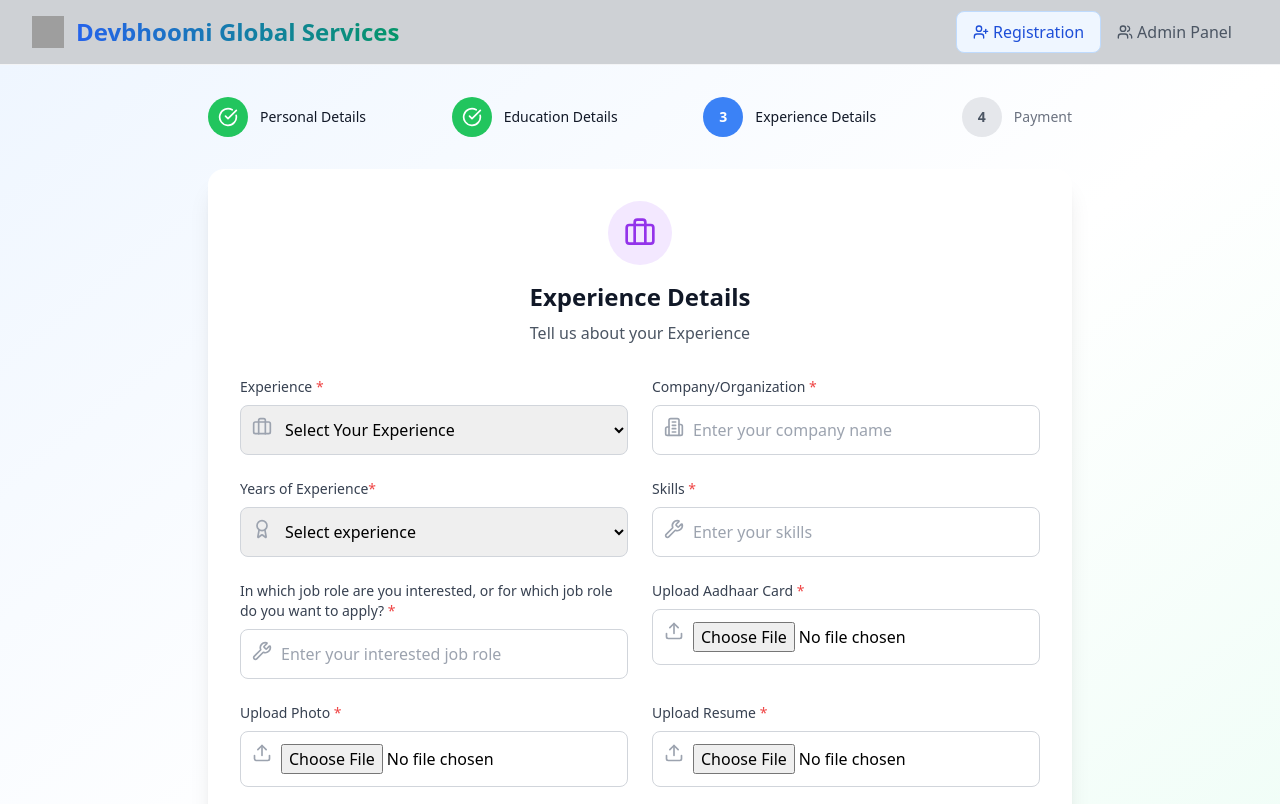
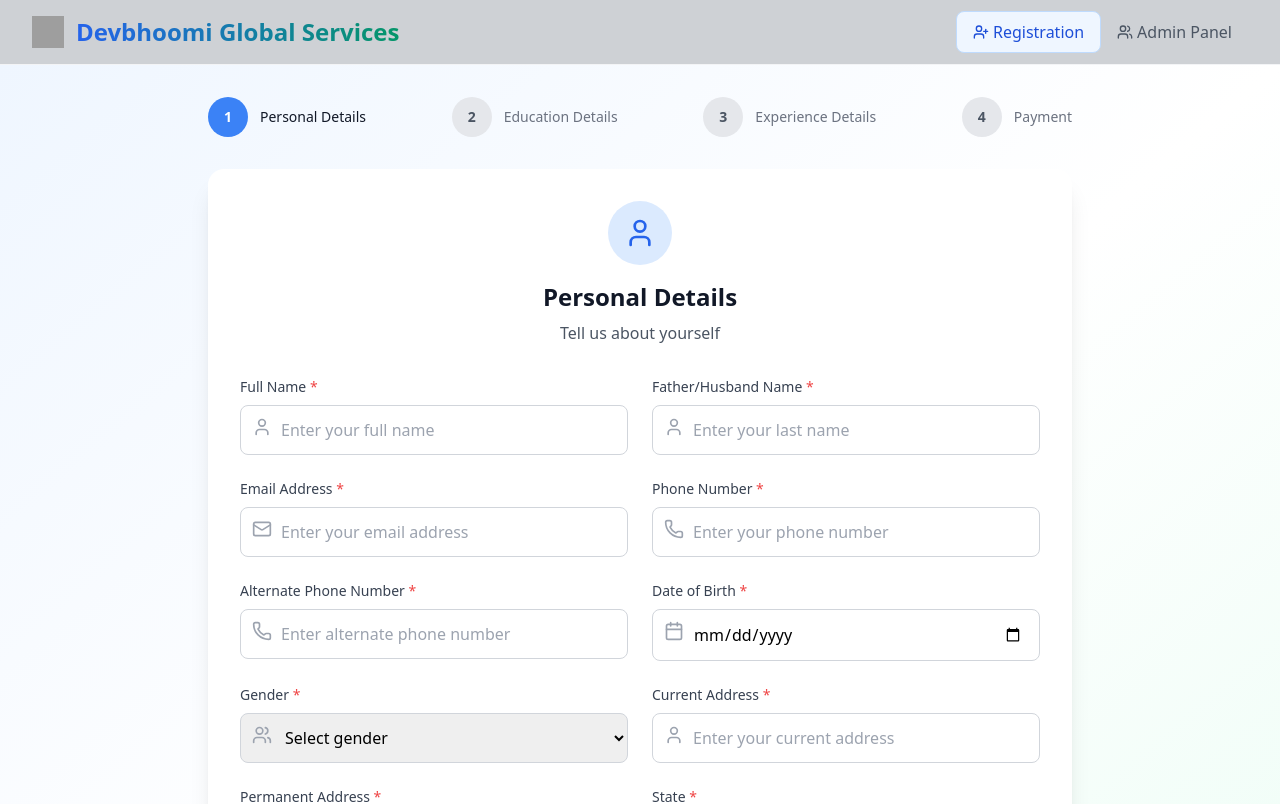
Before and after one commit to Myself-Rohit/devbhoomi-registration, a React (Vite) app in the folder frontend/: page / in a window 1280 px wide. Shown: the top 804 px of the page. Built offline with nearby package versions, Linux system fonts and the light colour scheme; grey boxes are pictures that could not be loaded.

Commit message:
add scroll to top in all steps

```diff
--- a/frontend/src/components/EducationInfoStep.jsx
+++ b/frontend/src/components/EducationInfoStep.jsx
@@ -1,6 +1,10 @@
 import { Percent, Layers, GraduationCap } from "lucide-react";
+import { useEffect } from "react";
 
 export default function EducationInfoStep({ data, onChange, errors }) {
+  // useEffect(() => {
+  //   window.scrollTo(0, 0);
+  // }, []);
   return (
     <div className="space-y-6">
       <div className="text-center mb-8">
--- a/frontend/src/components/ExperienceInfoStep.jsx
+++ b/frontend/src/components/ExperienceInfoStep.jsx
@@ -1,7 +1,11 @@
 import { Briefcase, Building2, Award, Upload, Wrench } from "lucide-react";
 import { uploadSignedImage } from "../utils/cloudinary.js";
+import { useEffect } from "react";
 
 export default function ExperienceInfoStep({ data, onChange, errors }) {
+  useEffect(() => {
+    window.scrollTo(0, 0);
+  }, []);
   return (
     <div className="space-y-6">
       <div className="text-center mb-8">
--- a/frontend/src/components/PaymentStep.jsx
+++ b/frontend/src/components/PaymentStep.jsx
@@ -1,4 +1,4 @@
-import { useState } from "react";
+import { useEffect, useState } from "react";
 import { CreditCard, Loader } from "lucide-react";
 import axios from "axios";
 
@@ -9,6 +9,9 @@ export default function PaymentStep({
 }) {
   const [isProcessing, setIsProcessing] = useState(false);
   const [amount] = useState(35000);
+  useEffect(() => {
+    window.scrollTo(0, 0);
+  }, []);
   const loadRazorpayScript = () => {
     return new Promise((resolve) => {
       const script = document.createElement("script");
--- a/frontend/src/components/PersonalInfoStep.jsx
+++ b/frontend/src/components/PersonalInfoStep.jsx
@@ -1,6 +1,10 @@
 import { User, Mail, Phone, Calendar, Users } from "lucide-react";
+import { useEffect } from "react";
 
 export default function PersonalInfoStep({ data, onChange, errors }) {
+  useEffect(() => {
+    window.scrollTo(0, 0);
+  }, []);
   return (
     <div className="space-y-6">
       <div className="text-center mb-8">
--- a/frontend/src/components/RegistrationForm.jsx
+++ b/frontend/src/components/RegistrationForm.jsx
@@ -7,7 +7,7 @@ import ExperienceInfoStep from "./ExperienceInfoStep";
 import TermsAndCondition from "./TermsAndCondition";
 
 export default function RegistrationForm({ onRegistrationComplete }) {
-  const [currentStep, setCurrentStep] = useState(3);
+  const [currentStep, setCurrentStep] = useState(1);
   const [isAgree, setIsAgree] = useState(false);
   const [formData, setFormData] = useState({
     personalInfo: {},
@@ -197,7 +197,7 @@ export default function RegistrationForm({ onRegistrationComplete }) {
                     className={`w-10 h-10 rounded-full flex items-center justify-center text-sm font-semibold transition-all ${
                       step.id < currentStep
                         ? "bg-green-500 text-white"
-                        : step.id === currentStep
+                        : step.id === currentStep || currentStep === 5
                         ? "bg-blue-500 text-white"
                         : "bg-gray-200 text-gray-600"
                     }`}
```
